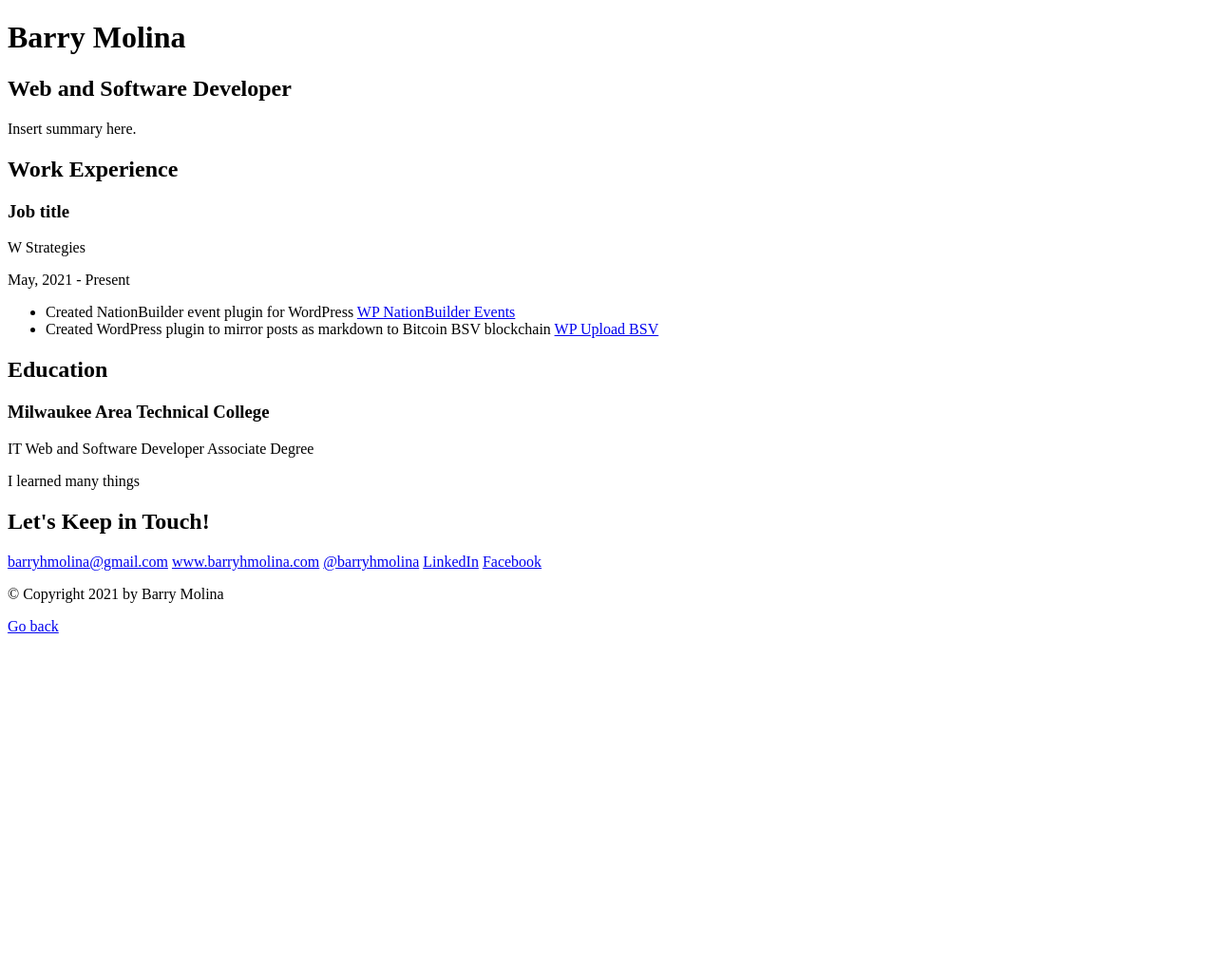
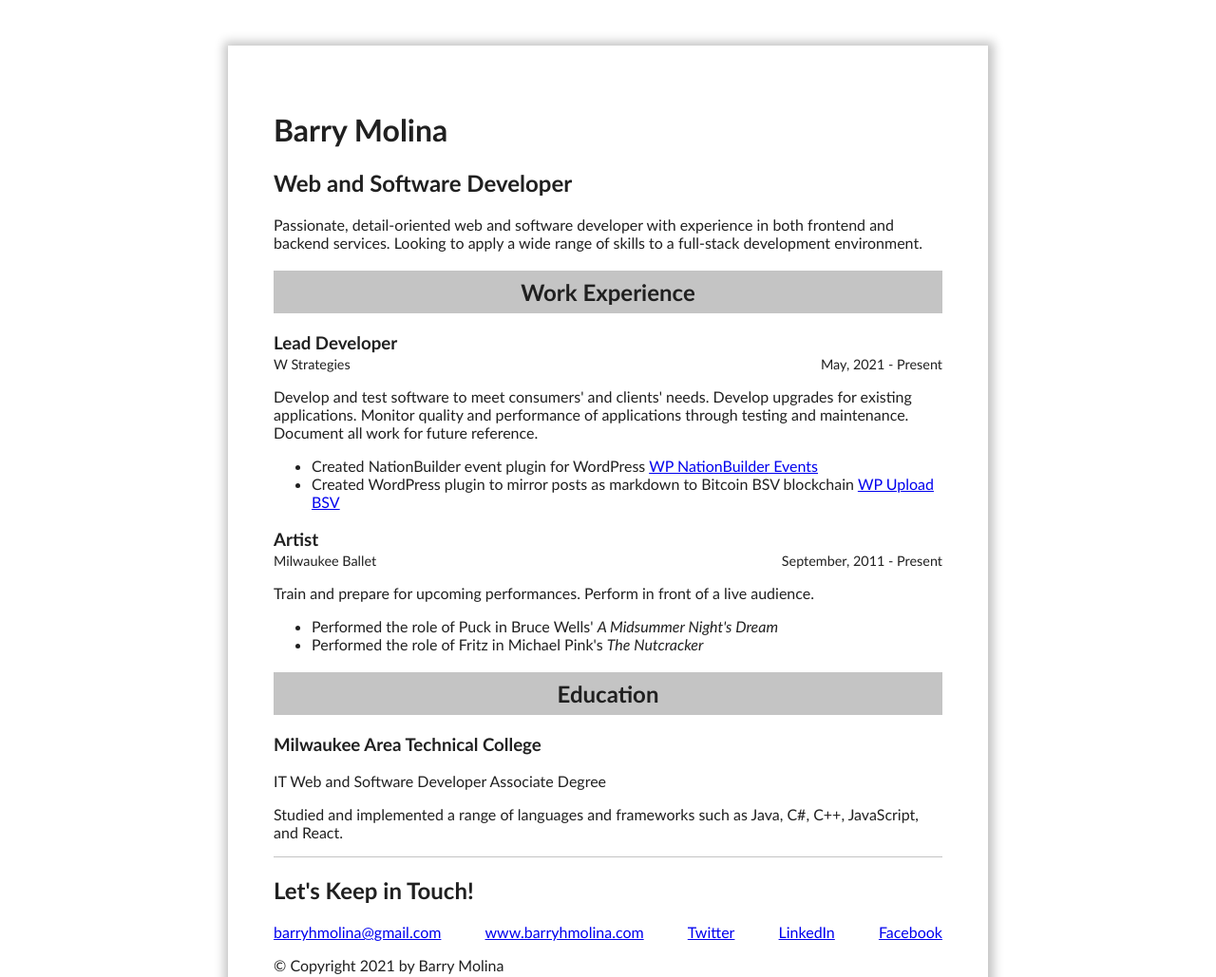
Before and after one commit to BarryMolina/INFOST-240, a plain HTML site: page resume/index.html in a window 1280 px wide. Shown: the top 1029 px of the page at 95% size. Before the commit the page ends 800 px from the top, so only its background shows below. Drawn offline with Linux system fonts and the light colour scheme.

Commit message:
work on resume

```diff
--- a/resume/css/main.css
+++ b/resume/css/main.css
@@ -0,0 +1,71 @@
+/* Reset styles */
+html {
+	box-sizing: border-box;
+}
+
+* {
+	box-sizing: inherit;
+}
+
+body {
+	font-family:'Trebuchet MS', 'Lucida Sans Unicode', 'Lucida Grande', 'Lucida Sans', Arial, sans-serif;
+	color: rgb(32, 32, 32);
+}
+
+.page {
+	margin: 3rem auto;
+	padding: 3rem;
+	max-width: 800px;
+	box-shadow: 1px 1px 10px 5px rgb(196, 196, 196);
+}
+
+header {
+	/* margin-bottom: 2rem; */
+}
+
+header p {
+	/* padding: 0 2rem; */
+}
+
+li {
+	/* list-style-type: none; */
+}
+
+main {
+	border-bottom: 1px solid rgb(196, 196, 196);
+
+}
+
+section {
+	/* margin-bottom: 2rem; */
+}
+section h2 {
+	background-color: rgb(196, 196, 196);
+	padding: .5rem;
+	text-align: center;
+}
+
+.job:not(:last-child) {
+	/* border-bottom: 1px solid rgb(196, 196, 196); */
+}
+
+.job-info {
+	display: flex;
+	justify-content: space-between;
+	font-size: .9rem;
+}
+
+.job h3 {
+	margin-bottom: .2rem;
+}
+
+footer {
+	/* margin-top: 3rem; */
+	/* padding: .5rem 1rem;
+	background-color: rgb(196, 196, 196); */
+}
+
+#contact {
+	display: flex;
+	justify-content: space-between;
+}
--- a/resume/index.html
+++ b/resume/index.html
@@ -8,36 +8,59 @@
 		<link rel="stylesheet" type="text/css" href="css/main.css">
 	</head>
 	<body>
+		<div class="page">
 			<header>
 				<h1>Barry Molina</h1>
 				<h2>Web and Software Developer</h2>
-			<p>Insert summary here.</p>
+				<p>Passionate, detail-oriented web and software developer with experience in both frontend and backend services. Looking to apply a wide range of skills to a full-stack development environment.</p>
 			</header>
 			<main>
+				<section id="work-experience">
 					<h2>Work Experience</h2>
-			<h3>Job title</h3>
-			<p>W Strategies</p>
-			<p>May, 2021 - Present</p>
+					<div class="job">
+						<h3>Lead Developer</h3>
+						<div class="job-info">
+							<span>W Strategies</span>
+							<span>May, 2021 - Present</span>
+						</div>
+						<p>Develop and test software to meet consumers' and clients' needs. Develop upgrades for existing applications. Monitor quality and performance of applications through testing and maintenance. Document all work for future reference.</p>
 						<ul>
 							<li>Created NationBuilder event plugin for WordPress <a href="https://github.com/BarryMolina/wp-nationbuilder-events" target="_blank">WP NationBuilder Events</a></li>
 							<li>Created WordPress plugin to mirror posts as markdown to Bitcoin BSV blockchain <a href="https://github.com/BarryMolina/wp-upload-bsv" target="_blank">WP Upload BSV</a></li>
 						</ul>
+					</div>
+					<div class="job">
+						<h3>Artist</h3>
+						<div class="job-info">
+							<span>Milwaukee Ballet</span>
+							<span>September, 2011 - Present</span>
+						</div>
+						<p>Train and prepare for upcoming performances. Perform in front of a live audience.</p>
+						<ul>
+							<li>Performed the role of Puck in Bruce Wells' <em>A Midsummer Night's Dream</em></li>
+							<li>Performed the role of Fritz in Michael Pink's <em>The Nutcracker</em></li>
+						</ul>
+					</div>
+				</section>
+				<section>
 					<h2>Education</h2>
 					<h3>Milwaukee Area Technical College</h3>
 					<p>IT Web and Software Developer Associate Degree</p>
-			<p>I learned many things</p>
+					<p>Studied and implemented a range of languages and frameworks such as Java, C#, C++, JavaScript, and React.</p>
+				</section>
 			</main>
 			<footer>
 				<h2>Let's Keep in Touch!</h2>
 				<div id="contact">
 					<a href="mailto:barryhmolina@gmail.com">barryhmolina@gmail.com</a>
 					<a href="http://barryhmolina.com/" target="_blank">www.barryhmolina.com</a>
-				<a href="https://twitter.com/barryhmolina" target="_blank">@barryhmolina</a>
+					<a href="https://twitter.com/barryhmolina" target="_blank">Twitter</a>
 					<a href="https://www.linkedin.com/in/barryhmolina/" target="_blank">LinkedIn</a>
 					<a href="https://www.facebook.com/barry.molina/" target="_blank">Facebook</a>
 				</div>
 				<p>&copy; Copyright 2021 by Barry Molina</p>
 			</footer>
 			<a href="../index.html">Go back</a>
+		</div>
   </body>
 </html>
```
Lines whose indentation alone changed are shown as unchanged.
